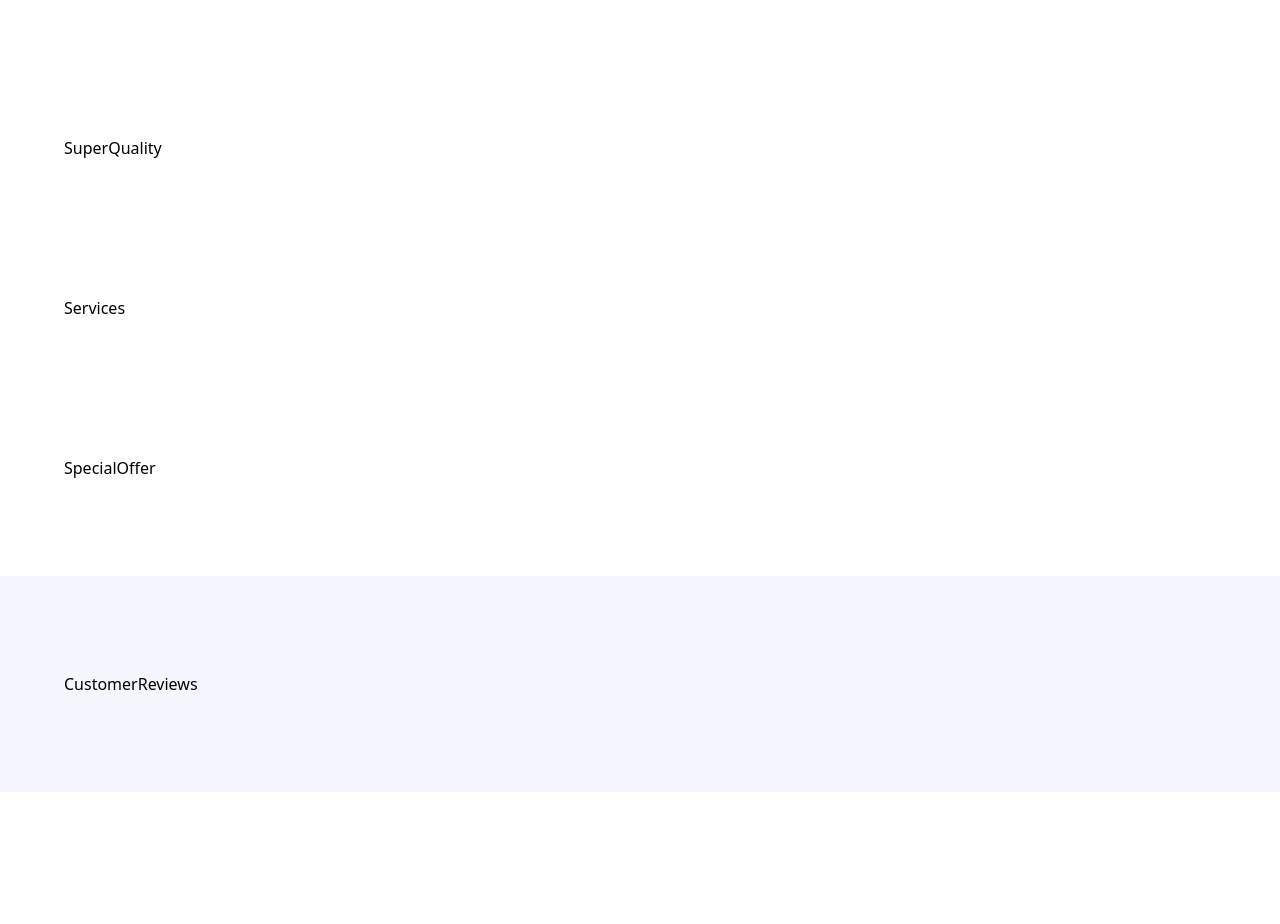
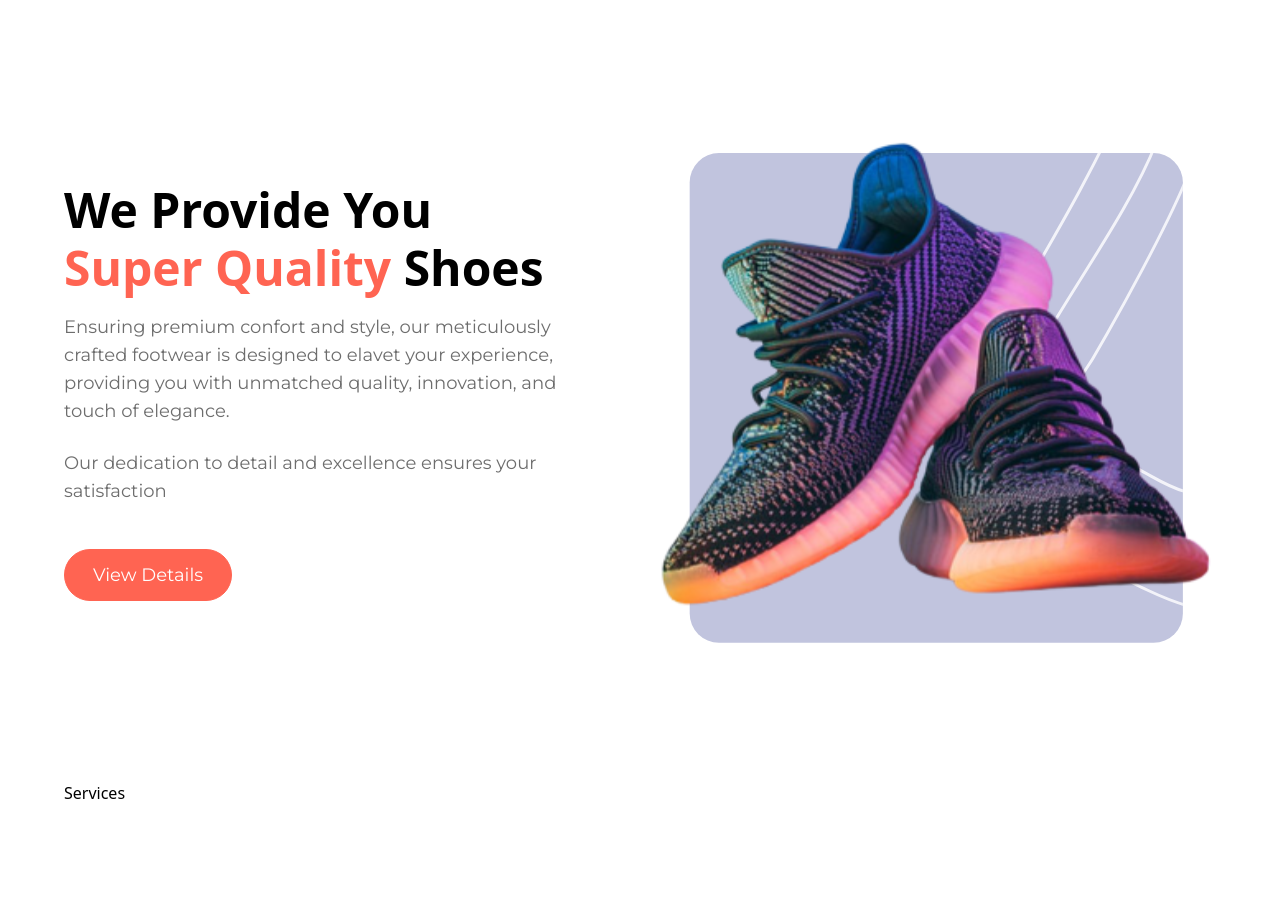
Before and after one commit to EsteMaeLeo/multiple_practice_js, a React (Vite) app in the folder tailwind/02-nike/: page / in a window 1280 px wide. Shown: the part 1700-2624 px from the top of the page. Built offline with nearby package versions, Linux system fonts and the light colour scheme; a web font is replaced by a local one.

Commit message:
new changes

```diff
--- a/tailwind/02-nike/src/components/Button.jsx
+++ b/tailwind/02-nike/src/components/Button.jsx
@@ -2,11 +2,11 @@ const Button = ({ label, iconURL }) => {
   return (
     <button className="flx justify-center items-center gap-2 px-7 py-4 border font-montserrat text-lg leading-none bg-coral-red rounded-full text-white border-coral-red">
       {label}
-      <img
+      {iconURL && <img
         src={iconURL}
         alt="arrow right icon"
         className="ml-2 rounded-full w-5 h-5"
-      />
+      />}
     </button>
   );
 };
--- a/tailwind/02-nike/src/sections/SuperQuality.jsx
+++ b/tailwind/02-nike/src/sections/SuperQuality.jsx
@@ -1,7 +1,44 @@
+import { shoe8 } from "../assets/images";
+import Button from "../components/Button";
 const SuperQuality = () => {
   return (
-    <div>SuperQuality</div>
-  )
-}
+    <section
+      id="about-us"
+      className="flex justify-between items-center max-lg:flex-col gap-10 w-full max-container "
+    >
+      <div className=" flex flex-1 flex-col">
+        <h2 className="text-4xl  capitalize font-bold lg:max-w-lg">
+          {" "}
+          We provide You
+          <span className="text-coral-red"> Super </span>
+          <span className="text-coral-red"> Quality </span>
+          Shoes
+        </h2>
+        <p className="mt-4 lg:max-w-lg info-text">
+          Ensuring premium confort and style, our meticulously crafted footwear
+          is designed to elavet your experience, providing you with unmatched
+          quality, innovation, and touch of elegance.
+        </p>
+        <p className="mt-6 lg:max-w-lg info-text ">
+          Our dedication to detail and excellence ensures your satisfaction
+        </p>
+        <div className="mt-11">
+          {" "}
+          <Button label="View Details" />
+        </div>
+      </div>
 
-export default SuperQuality
+      <div className="flex-1 flex justify-center items-center">
+        <img
+          src={shoe8}
+          alt="shoe8"
+          width={570}
+          height={522}
+          className="object-contain"
+        />
+      </div>
+    </section>
+  );
+};
+
+export default SuperQuality;
```
